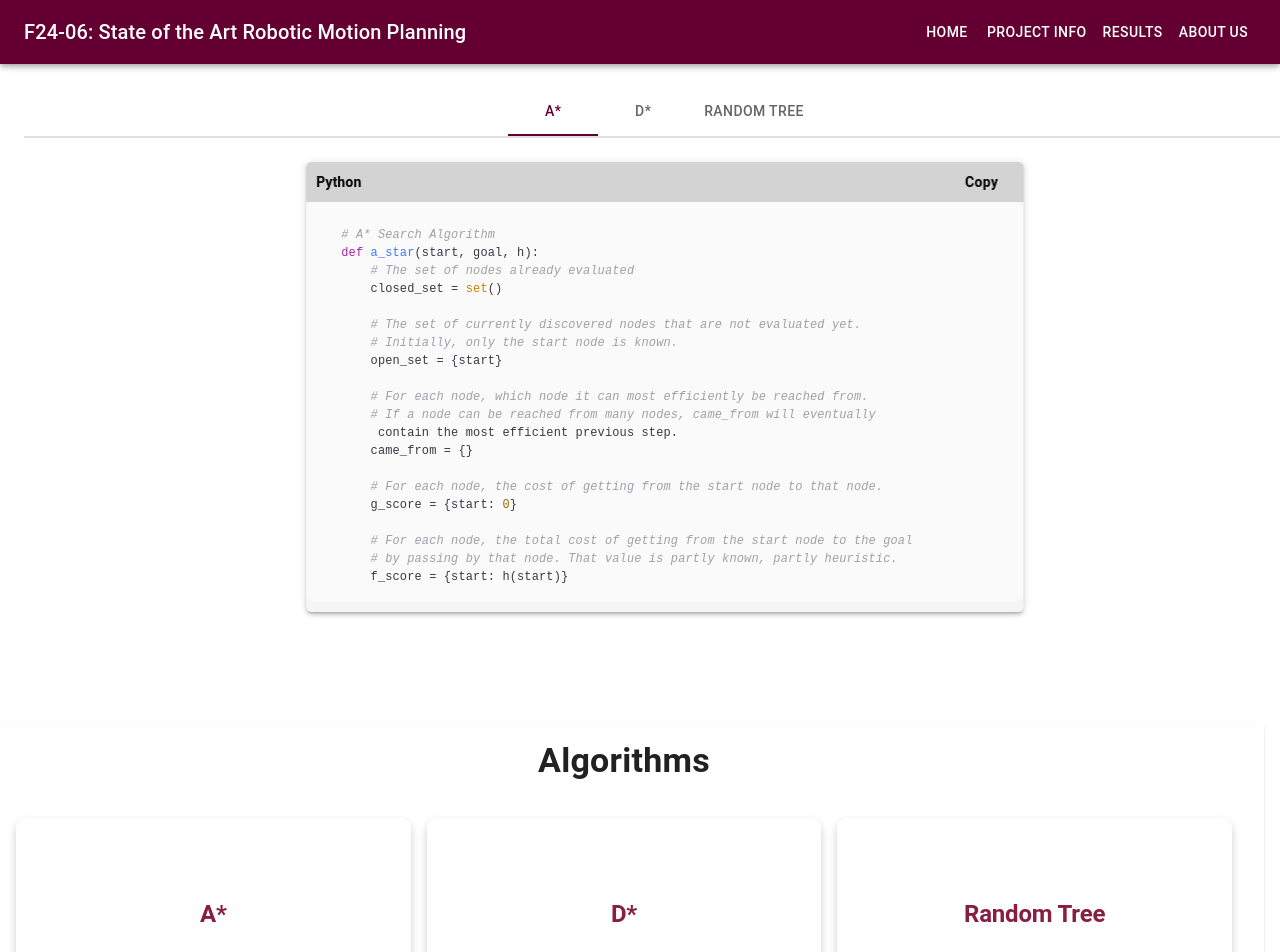
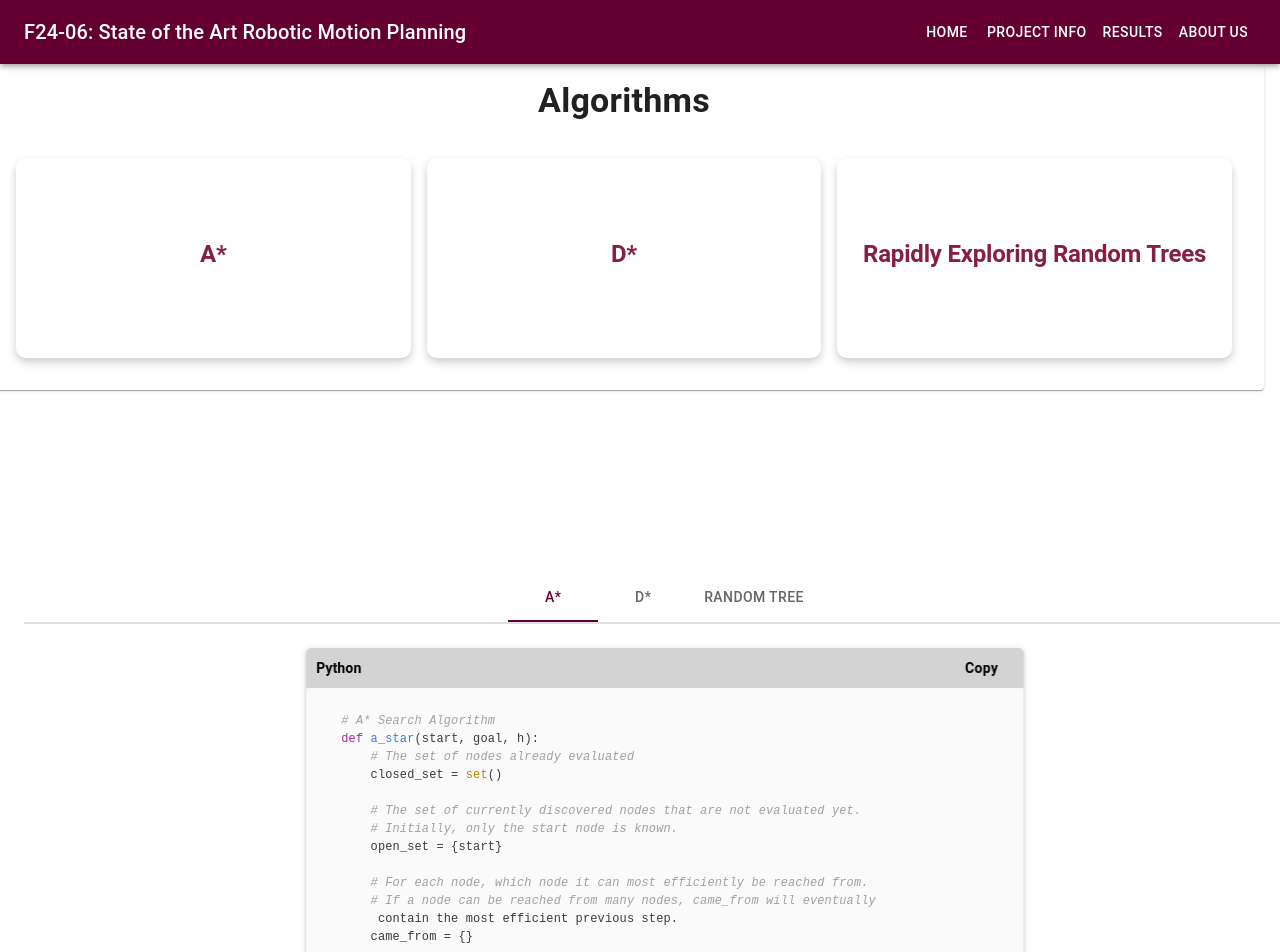
Before and after one commit to neastman018/MDE_Application, a Next.js app in the folder frontend/: page /methodology in a window 1280 px wide. Shown: the top 952 px of the page. Built offline with nearby package versions, Linux system fonts and the light colour scheme.

Commit message:
extra descriptions for page

```diff
--- a/frontend/app/methodology/page.jsx
+++ b/frontend/app/methodology/page.jsx
@@ -31,19 +31,20 @@ const theme = extendTheme({
       title: "A*",
       description: `
             A* is the core of our pathing algorithm. it starts by initializing a list of nodes. then finding the cost to travers each node.
-            then will traverse the graph with the lowest cost
+            then will traverse the graph with the lowest cost.
           `,
     },
     {
       title: "D*",
       description: `
-          D* description
+          D* is an improvement on A*. Where it will continuously update its path as changes in the environment are detected. Whereas A* will
+          need to recalculate the entire path.
           `,
     },
     {
-      title: "Random Tree",
+      title: "Rapidly Exploring Random Trees",
       description: `
-        random tree description
+        Random tree incrementally builds a tree of nodes in a random fashion. then dynamically connects each node based on the closest neightbors
       `,
     }
 
@@ -58,17 +59,9 @@ const navItems = [
 export default function ApproachPage() {
   return (
     <Experimental_CssVarsProvider theme={theme}>
-
-      <Box sx={{ display: 'flex', p: 3, flexDirection: 'column'}}>
-        <CssBaseline />
-        <DrawerAppBar navItems={navItems} theme={theme}/>
-        <Toolbar />
-        <AlgorithmTabs />
-      </Box>
-
       <Box component="main" sx={{ p: 0}}>
           <Box sx={{ padding: 2, justifyContent: 'center' }}>
-          <Grid container spacing={4} sx={{ paddingBottom: 10, paddingTop: 10, justifyContent: 'center' }}>
+          <Grid container spacing={4} sx={{ paddingBottom: 10, paddingTop: 10, justifyContent: 'center',textAlign: 'center'}}>
             <Card sx={{ display: 'flex', flexDirection: { xs: 'column', md: 'row' }, width: '100vw', textAlign: 'center' }}>
               <Box sx={{ padding: 2, flexDirection: "row", justifyContent: 'center' }}>
               <Typography variant="h4" sx={{ padding: 0, fontWeight: 'bold',  justifyContent: 'center' }}>
@@ -85,7 +78,16 @@ export default function ApproachPage() {
             </Card>
           </Grid>
           </Box>
-          </Box>
+        </Box>
+
+      <Box sx={{ display: 'flex', p: 3, flexDirection: 'column'}}>
+        <CssBaseline />
+        <DrawerAppBar navItems={navItems} theme={theme}/>
+        <Toolbar />
+        <AlgorithmTabs />
+      </Box>
+
+
     </Experimental_CssVarsProvider>
   );
 }
```
